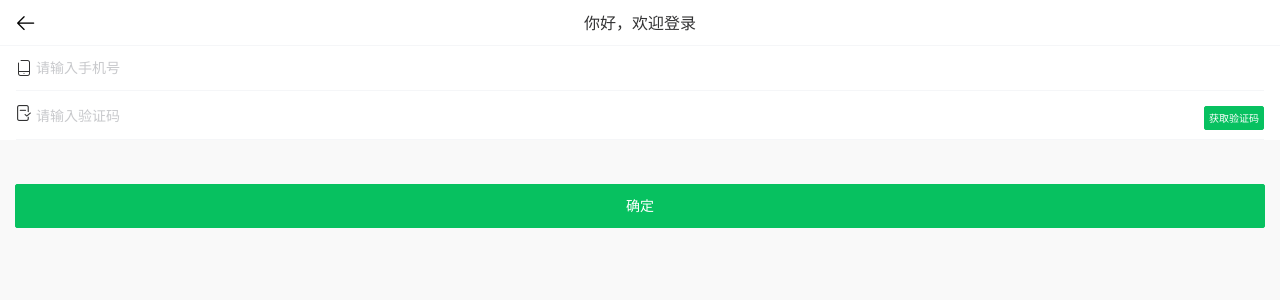
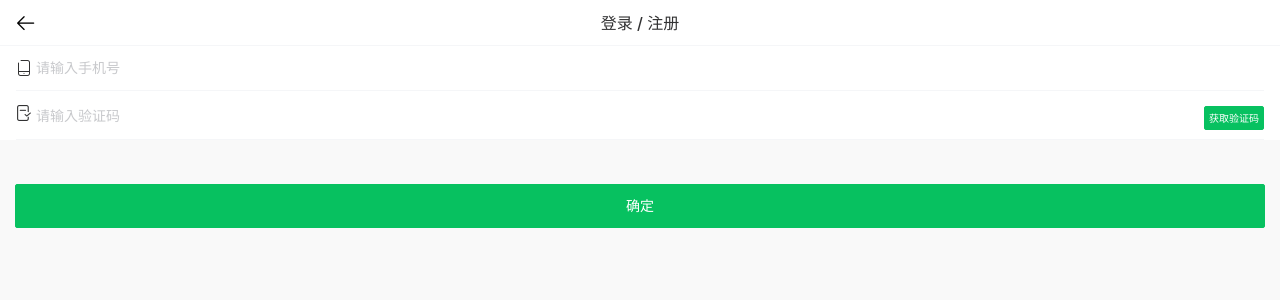
Before and after one commit to vuefans6688/job-wanted, a Vue app: page /login in a window 1280 px wide. Shown: the top 300 px of the page. Built offline with nearby package versions, Linux system fonts and the light colour scheme; no server answers.

Commit message:
更新了登录功能

```diff
--- a/src/views/login/index.vue
+++ b/src/views/login/index.vue
@@ -1,7 +1,7 @@
 <template>
   <div class="login-container">
     <!-- 回退按钮 -->
-    <van-nav-bar title="你好，欢迎登录" @click-left="onBack">
+    <van-nav-bar title="登录 / 注册" @click-left="onBack">
       <template #left>
         <i class="iconfont button-nav-back"></i>
       </template>
@@ -96,11 +96,11 @@ export default {
           this.delay = 60
           this.buttonText = `${this.delay}S后重试`
           // 开启定时器
-          this.timer = setInterval(() => {
+          this.intervalId = setInterval(() => {
             this.delay--
             this.buttonText = `${this.delay}S后重试`
             if (this.delay <= 0) {
-              clearInterval(this.timer)
+              clearInterval(this.intervalId)
               this.buttonText = '获取验证码'
             }
           }, 1000)
```
